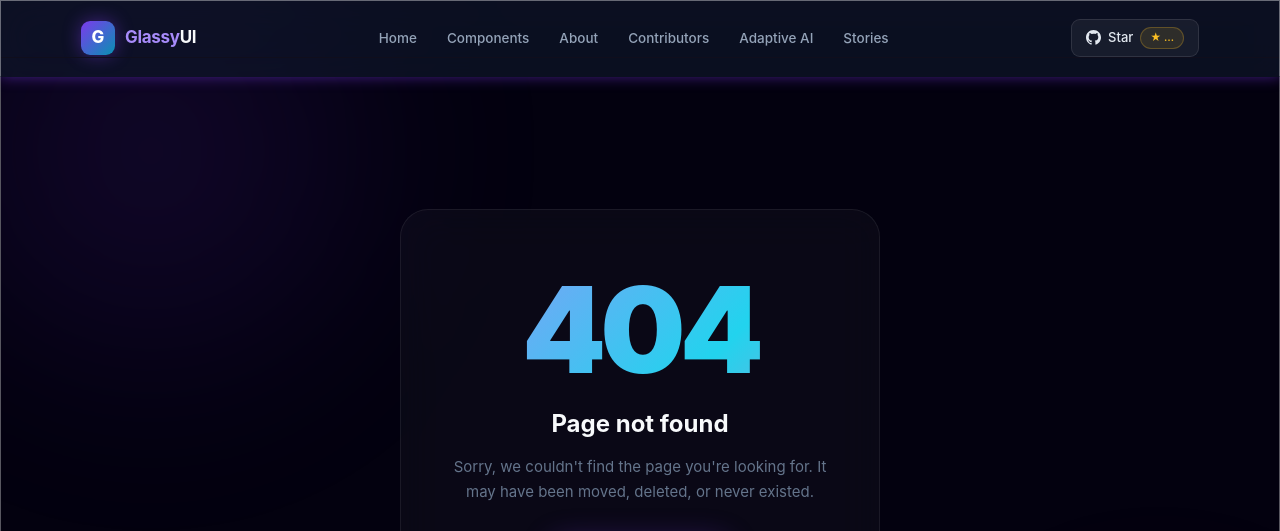
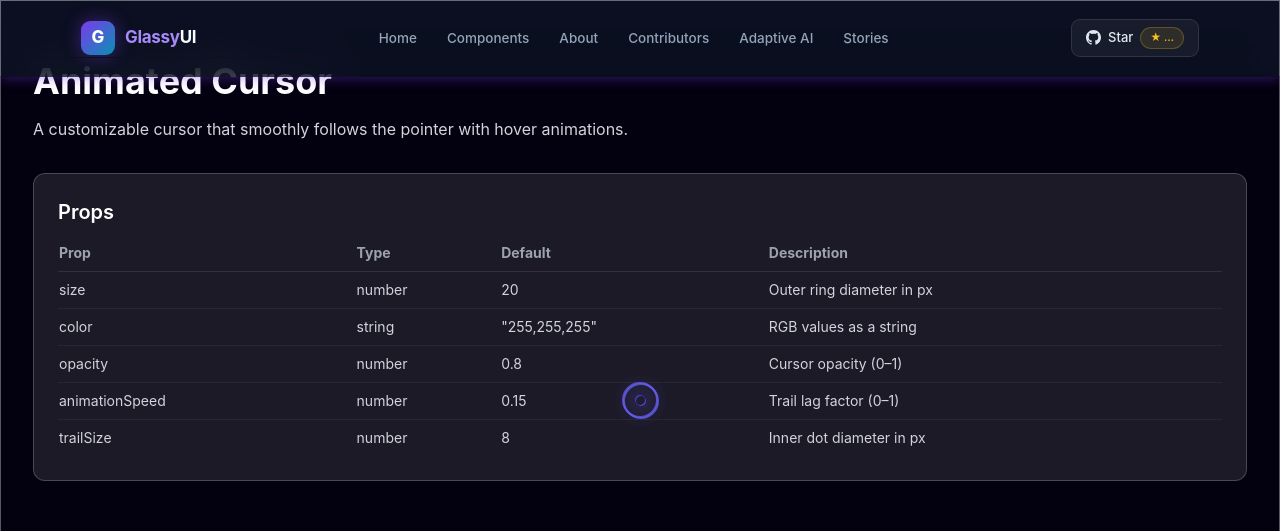
Before and after one commit to Jaishree2310/GlassyUI-Components, a React (Create React App) app: page /animated-cursor in a window 1280 px wide. Shown: the top 531 px of the page. Built offline with nearby package versions, Linux system fonts and the light colour scheme; no server answers.

Commit message:
feat: add AnimatedCursor component with hover states and customizable props closes #689

```diff
--- a/src/App.tsx
+++ b/src/App.tsx
@@ -51,6 +51,8 @@ import ContactUs from './components/ContactUs';
 import AiChatbot from './components/AIChatbot';
 import AdaptiveBackgroundIntelligenceDemo from './components/AdaptiveBackgroundIntelligenceDemo';
 import { TermsOfUse } from './components/TermsOfUse';
+import AnimatedCursorPage from './components/AnimatedCursorPage';
+import AnimatedCursor from './components/AnimatedCursor';
 
 import Stories from './components/Stories';
 // import Register from './login/SignUp';
@@ -162,9 +164,11 @@ const App: React.FC = () => {
         <Header />
         <AiChatbot />
         <BackToTopButton />
+        <AnimatedCursor />
         {/* <ThemeToggle /> */}
         <div className='adaptive-glass page-shell'>
           <Routes>
+            <Route path='/animated-cursor' element={<AnimatedCursorPage />} />
             <Route path='/' element={<GlassyUILandingPage />} />
             <Route path='/components' element={<GlassyUIComponentsPage />} />
             <Route path='/toast-page' element={<ToastPage />} />
--- /dev/null
+++ b/src/components/AnimatedCursor.tsx
@@ -0,0 +1,180 @@
+import React, { useEffect, useRef } from 'react';
+
+interface AnimatedCursorProps {
+  color?: string;
+  accentColor?: string;
+  size?: number;
+  ringSize?: number;
+  lerpFactor?: number;
+}
+
+const AnimatedCursor: React.FC<AnimatedCursorProps> = ({
+  color = '#6c63ff',
+  accentColor = '#ff6584',
+  size = 10,
+  ringSize = 36,
+  lerpFactor = 0.13,
+}) => {
+  const dotRef = useRef<HTMLDivElement>(null);
+  const ringRef = useRef<HTMLDivElement>(null);
+
+  useEffect(() => {
+    if ('ontouchstart' in window) return;
+
+    const dot = dotRef.current;
+    const ring = ringRef.current;
+    if (!dot || !ring) return;
+
+    let mouseX = window.innerWidth / 2;
+    let mouseY = window.innerHeight / 2;
+    let ringX = mouseX;
+    let ringY = mouseY;
+    let rafId: number;
+
+    const HOVER =
+      'a, button, [data-magnetic], input, textarea, select, label, [role="button"]';
+
+    const onMove = (e: MouseEvent) => {
+      mouseX = e.clientX;
+      mouseY = e.clientY;
+      dot.style.opacity = '1';
+      ring.style.opacity = '0.7';
+    };
+
+    const onLeave = () => {
+      dot.style.opacity = '0';
+      ring.style.opacity = '0';
+    };
+
+    const onOver = (e: MouseEvent) => {
+      if ((e.target as HTMLElement).closest(HOVER)) {
+        dot.classList.add('amc-dot--hover');
+        ring.classList.add('amc-ring--hover');
+      }
+    };
+
+    const onOut = (e: MouseEvent) => {
+      if ((e.target as HTMLElement).closest(HOVER)) {
+        dot.classList.remove('amc-dot--hover');
+        ring.classList.remove('amc-ring--hover');
+      }
+    };
+
+    const onDown = () => {
+      dot.classList.add('amc-dot--click');
+      ring.classList.add('amc-ring--click');
+      spawnRipple(mouseX, mouseY);
+    };
+
+    const onUp = () => {
+      dot.classList.remove('amc-dot--click');
+      ring.classList.remove('amc-ring--click');
+    };
+
+    function spawnRipple(x: number, y: number) {
+      const r = document.createElement('div');
+      r.className = 'amc-ripple';
+      r.style.left = x + 'px';
+      r.style.top = y + 'px';
+      r.style.borderColor = color;
+      document.body.appendChild(r);
+      r.addEventListener('animationend', () => r.remove());
+    }
+
+    function lerp(a: number, b: number, t: number) {
+      return a + (b - a) * t;
+    }
+
+    function tick() {
+      if (!dot || !ring) return;
+
+      dot.style.left = mouseX + 'px';
+      dot.style.top = mouseY + 'px';
+
+      ringX = lerp(ringX, mouseX, lerpFactor);
+      ringY = lerp(ringY, mouseY, lerpFactor);
+      ring.style.left = ringX + 'px';
+      ring.style.top = ringY + 'px';
+
+      rafId = requestAnimationFrame(tick);
+    }
+
+    document.addEventListener('mousemove', onMove);
+    document.addEventListener('mouseleave', onLeave);
+    document.addEventListener('mouseover', onOver);
+    document.addEventListener('mouseout', onOut);
+    document.addEventListener('mousedown', onDown);
+    document.addEventListener('mouseup', onUp);
+    rafId = requestAnimationFrame(tick);
+
+    return () => {
+      document.removeEventListener('mousemove', onMove);
+      document.removeEventListener('mouseleave', onLeave);
+      document.removeEventListener('mouseover', onOver);
+      document.removeEventListener('mouseout', onOut);
+      document.removeEventListener('mousedown', onDown);
+      document.removeEventListener('mouseup', onUp);
+      cancelAnimationFrame(rafId);
+    };
+  }, [color, accentColor, lerpFactor]);
+
+  if ('ontouchstart' in window) return null;
+
+  return (
+    <>
+      <style>{`
+        .amc-dot, .amc-ring { position: fixed; top: 0; left: 0; border-radius: 50%; pointer-events: none; z-index: 99999; will-change: transform; }
+        .amc-dot {
+          width: ${size}px; height: ${size}px;
+          background: ${color};
+          transform: translate(-50%, -50%) scale(1);
+          transition: transform 0.12s ease, background 0.12s ease, opacity 0.12s ease;
+          mix-blend-mode: difference;
+          z-index: 99999;
+        }
+        .amc-ring {
+          width: ${ringSize}px; height: ${ringSize}px;
+          border: 2px solid ${color};
+          transform: translate(-50%, -50%) scale(1);
+          transition: transform 0.22s cubic-bezier(0.23,1,0.32,1), border-color 0.22s ease, width 0.22s ease, height 0.22s ease, opacity 0.22s ease;
+          opacity: 0.7;
+          z-index: 99998;
+        }
+        .amc-ring::after {
+          content: '';
+          position: absolute;
+          inset: -4px;
+          border-radius: 50%;
+          background: radial-gradient(circle, ${color}44 0%, transparent 70%);
+          filter: blur(10px);
+          pointer-events: none;
+        }
+        .amc-dot--hover  { transform: translate(-50%, -50%) scale(0.4); opacity: 0.6 !important; }
+        .amc-ring--hover { width: ${ringSize * 1.8}px !important; height: ${ringSize * 1.8}px !important; border-color: ${accentColor} !important; opacity: 0.9 !important; }
+        .amc-ring--hover::after { background: radial-gradient(circle, ${accentColor}55 0%, transparent 70%); }
+        .amc-dot--click  { transform: translate(-50%, -50%) scale(1.6); background: ${accentColor} !important; }
+        .amc-ring--click { transform: translate(-50%, -50%) scale(0.8); border-color: ${accentColor} !important; }
+        .amc-ripple {
+          position: fixed; top: 0; left: 0;
+          width: 0; height: 0; border-radius: 50%;
+          border: 2px solid ${color};
+          pointer-events: none; z-index: 99997;
+          transform: translate(-50%, -50%);
+          animation: amc-ripple 0.55s cubic-bezier(0.22,0.61,0.36,1) forwards;
+        }
+        @keyframes amc-ripple {
+          0%   { width: 0;    height: 0;    opacity: 0.9; }
+          100% { width: 80px; height: 80px; opacity: 0;   }
+        }
+        @media (prefers-reduced-motion: reduce) {
+          .amc-dot, .amc-ring { transition: none !important; animation: none !important; }
+          .amc-ripple { display: none !important; }
+        }
+      `}</style>
+      <div ref={dotRef} className='amc-dot' />
+      <div ref={ringRef} className='amc-ring' />
+    </>
+  );
+};
+
+export default AnimatedCursor;
--- /dev/null
+++ b/src/components/AnimatedCursorPage.tsx
@@ -0,0 +1,71 @@
+import React from 'react';
+import AnimatedCursor from './AnimatedCursor';
+
+const AnimatedCursorPage: React.FC = () => {
+  return (
+    <div className='min-h-screen text-white p-8'>
+      <AnimatedCursor
+        size={10}
+        ringSize={36}
+        color='#6c63ff'
+        accentColor='#ff6584'
+        lerpFactor={0.13}
+      />
+
+      <h1 className='text-4xl font-bold mb-4'>Animated Cursor</h1>
+      <p className='text-gray-300 mb-8'>
+        A customizable cursor that smoothly follows the pointer with hover
+        animations.
+      </p>
+
+      {/* Props table */}
+      <div className='backdrop-blur-md bg-white/10 border border-white/20 rounded-xl p-6'>
+        <h2 className='text-xl font-semibold mb-4'>Props</h2>
+        <table className='w-full text-sm'>
+          <thead>
+            <tr className='text-left text-gray-400 border-b border-white/10'>
+              <th className='pb-2'>Prop</th>
+              <th className='pb-2'>Type</th>
+              <th className='pb-2'>Default</th>
+              <th className='pb-2'>Description</th>
+            </tr>
+          </thead>
+          <tbody className='text-gray-300'>
+            <tr className='border-b border-white/5'>
+              <td className='py-2'>size</td>
+              <td>number</td>
+              <td>20</td>
+              <td>Outer ring diameter in px</td>
+            </tr>
+            <tr className='border-b border-white/5'>
+              <td className='py-2'>color</td>
+              <td>string</td>
+              <td>"255,255,255"</td>
+              <td>RGB values as a string</td>
+            </tr>
+            <tr className='border-b border-white/5'>
+              <td className='py-2'>opacity</td>
+              <td>number</td>
+              <td>0.8</td>
+              <td>Cursor opacity (0–1)</td>
+            </tr>
+            <tr className='border-b border-white/5'>
+              <td className='py-2'>animationSpeed</td>
+              <td>number</td>
+              <td>0.15</td>
+              <td>Trail lag factor (0–1)</td>
+            </tr>
+            <tr>
+              <td className='py-2'>trailSize</td>
+              <td>number</td>
+              <td>8</td>
+              <td>Inner dot diameter in px</td>
+            </tr>
+          </tbody>
+        </table>
+      </div>
+    </div>
+  );
+};
+
+export default AnimatedCursorPage;
--- a/src/components/GlassyUIComponentsPage.tsx
+++ b/src/components/GlassyUIComponentsPage.tsx
@@ -22,6 +22,7 @@ import {
   ShoppingCart,
   GalleryThumbnails,
   Sparkles,
+  MousePointer,
 } from 'lucide-react';
 import { HiOutlineWrenchScrewdriver } from 'react-icons/hi2';
 
@@ -283,6 +284,14 @@ const GlassyUIComponentsPage: React.FC = () => {
           state: { fromPage: currentPage },
         }),
     },
+    {
+      title: 'Animated Cursor',
+      description:
+        'A customizable animated cursor that smoothly follows the pointer with hover animations and glassmorphic styling.',
+      icon: <MousePointer size={22} />,
+      onClick: () =>
+        navigate('/animated-cursor', { state: { fromPage: currentPage } }),
+    },
   ];
   const [filteredData, setFilteredData] = useState(componentsData);
 
--- a/src/index.css
+++ b/src/index.css
@@ -24,6 +24,7 @@ body {
   transition: background 0.4s ease-in-out;
   -webkit-font-smoothing: antialiased;
   -moz-osx-font-smoothing: grayscale;
+  cursor: none;
 }
 
 .adaptive-app-shell {
```
